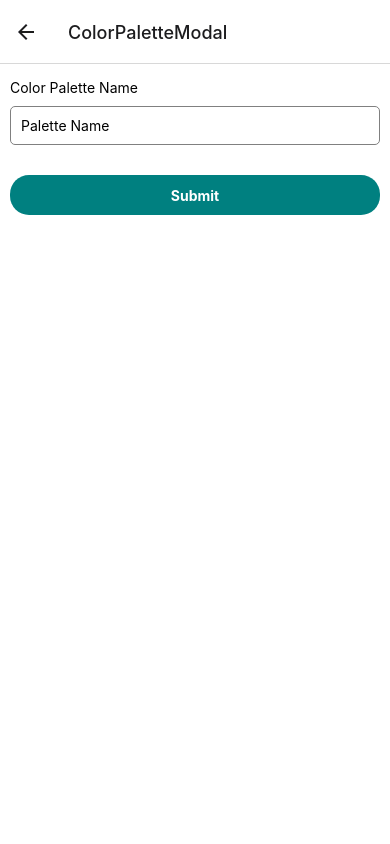
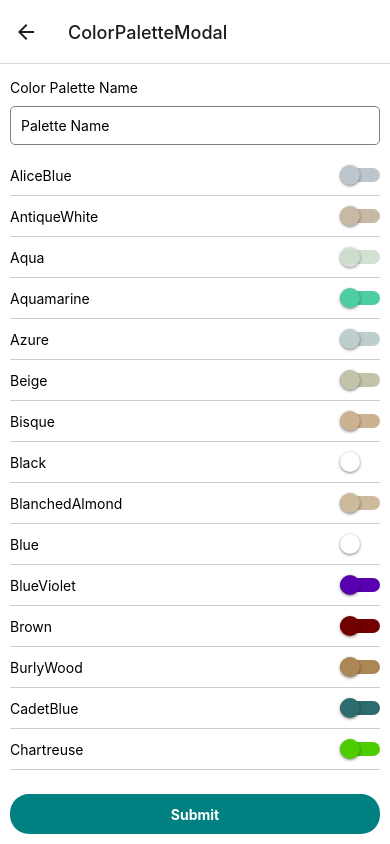
Before and after one commit to joncoe/JoncoeReactNativeProject, a React Native app: screen /ColorPaletteModal in a window 390 px wide. Built offline with nearby package versions, Linux system fonts and the light colour scheme; no server answers.

Commit message:
Add FlatList of colored switches for Color selection

```diff
--- /dev/null
+++ b/data/colorList.js
@@ -0,0 +1,151 @@
+const COLORS = [
+  { colorName: 'AliceBlue', hexCode: '#F0F8FF' },
+  { colorName: 'AntiqueWhite', hexCode: '#FAEBD7' },
+  { colorName: 'Aqua', hexCode: '#00FFFF' },
+  { colorName: 'Aquamarine', hexCode: '#7FFFD4' },
+  { colorName: 'Azure', hexCode: '#F0FFFF' },
+  { colorName: 'Beige', hexCode: '#F5F5DC' },
+  { colorName: 'Bisque', hexCode: '#FFE4C4' },
+  { colorName: 'Black', hexCode: '#000000' },
+  { colorName: 'BlanchedAlmond', hexCode: '#FFEBCD' },
+  { colorName: 'Blue', hexCode: '#0000FF' },
+  { colorName: 'BlueViolet', hexCode: '#8A2BE2' },
+  { colorName: 'Brown', hexCode: '#A52A2A' },
+  { colorName: 'BurlyWood', hexCode: '#DEB887' },
+  { colorName: 'CadetBlue', hexCode: '#5F9EA0' },
+  { colorName: 'Chartreuse', hexCode: '#7FFF00' },
+  { colorName: 'Chocolate', hexCode: '#D2691E' },
+  { colorName: 'Coral', hexCode: '#FF7F50' },
+  { colorName: 'CornflowerBlue', hexCode: '#6495ED' },
+  { colorName: 'Cornsilk', hexCode: '#FFF8DC' },
+  { colorName: 'Crimson', hexCode: '#DC143C' },
+  { colorName: 'Cyan', hexCode: '#00FFFF' },
+  { colorName: 'DarkBlue', hexCode: '#00008B' },
+  { colorName: 'DarkCyan', hexCode: '#008B8B' },
+  { colorName: 'DarkGoldenRod', hexCode: '#B8860B' },
+  { colorName: 'DarkGray', hexCode: '#A9A9A9' },
+  { colorName: 'DarkGrey', hexCode: '#A9A9A9' },
+  { colorName: 'DarkGreen', hexCode: '#006400' },
+  { colorName: 'DarkKhaki', hexCode: '#BDB76B' },
+  { colorName: 'DarkMagenta', hexCode: '#8B008B' },
+  { colorName: 'DarkOliveGreen', hexCode: '#556B2F' },
+  { colorName: 'Darkorange', hexCode: '#FF8C00' },
+  { colorName: 'DarkOrchid', hexCode: '#9932CC' },
+  { colorName: 'DarkRed', hexCode: '#8B0000' },
+  { colorName: 'DarkSalmon', hexCode: '#E9967A' },
+  { colorName: 'DarkSeaGreen', hexCode: '#8FBC8F' },
+  { colorName: 'DarkSlateBlue', hexCode: '#483D8B' },
+  { colorName: 'DarkSlateGray', hexCode: '#2F4F4F' },
+  { colorName: 'DarkSlateGrey', hexCode: '#2F4F4F' },
+  { colorName: 'DarkTurquoise', hexCode: '#00CED1' },
+  { colorName: 'DarkViolet', hexCode: '#9400D3' },
+  { colorName: 'DeepPink', hexCode: '#FF1493' },
+  { colorName: 'DeepSkyBlue', hexCode: '#00BFFF' },
+  { colorName: 'DimGray', hexCode: '#696969' },
+  { colorName: 'DimGrey', hexCode: '#696969' },
+  { colorName: 'DodgerBlue', hexCode: '#1E90FF' },
+  { colorName: 'FireBrick', hexCode: '#B22222' },
+  { colorName: 'FloralWhite', hexCode: '#FFFAF0' },
+  { colorName: 'ForestGreen', hexCode: '#228B22' },
+  { colorName: 'Fuchsia', hexCode: '#FF00FF' },
+  { colorName: 'Gainsboro', hexCode: '#DCDCDC' },
+  { colorName: 'GhostWhite', hexCode: '#F8F8FF' },
+  { colorName: 'Gold', hexCode: '#FFD700' },
+  { colorName: 'GoldenRod', hexCode: '#DAA520' },
+  { colorName: 'Gray', hexCode: '#808080' },
+  { colorName: 'Grey', hexCode: '#808080' },
+  { colorName: 'Green', hexCode: '#008000' },
+  { colorName: 'GreenYellow', hexCode: '#ADFF2F' },
+  { colorName: 'HoneyDew', hexCode: '#F0FFF0' },
+  { colorName: 'HotPink', hexCode: '#FF69B4' },
+  { colorName: 'IndianRed', hexCode: '#CD5C5C' },
+  { colorName: 'Indigo', hexCode: '#4B0082' },
+  { colorName: 'Ivory', hexCode: '#FFFFF0' },
+  { colorName: 'Khaki', hexCode: '#F0E68C' },
+  { colorName: 'Lavender', hexCode: '#E6E6FA' },
+  { colorName: 'LavenderBlush', hexCode: '#FFF0F5' },
+  { colorName: 'LawnGreen', hexCode: '#7CFC00' },
+  { colorName: 'LemonChiffon', hexCode: '#FFFACD' },
+  { colorName: 'LightBlue', hexCode: '#ADD8E6' },
+  { colorName: 'LightCoral', hexCode: '#F08080' },
+  { colorName: 'LightCyan', hexCode: '#E0FFFF' },
+  { colorName: 'LightGoldenRodYellow', hexCode: '#FAFAD2' },
+  { colorName: 'LightGray', hexCode: '#D3D3D3' },
+  { colorName: 'LightGrey', hexCode: '#D3D3D3' },
+  { colorName: 'LightGreen', hexCode: '#90EE90' },
+  { colorName: 'LightPink', hexCode: '#FFB6C1' },
+  { colorName: 'LightSalmon', hexCode: '#FFA07A' },
+  { colorName: 'LightSeaGreen', hexCode: '#20B2AA' },
+  { colorName: 'LightSkyBlue', hexCode: '#87CEFA' },
+  { colorName: 'LightSlateGray', hexCode: '#778899' },
+  { colorName: 'LightSlateGrey', hexCode: '#778899' },
+  { colorName: 'LightSteelBlue', hexCode: '#B0C4DE' },
+  { colorName: 'LightYellow', hexCode: '#FFFFE0' },
+  { colorName: 'Lime', hexCode: '#00FF00' },
+  { colorName: 'LimeGreen', hexCode: '#32CD32' },
+  { colorName: 'Linen', hexCode: '#FAF0E6' },
+  { colorName: 'Magenta', hexCode: '#FF00FF' },
+  { colorName: 'Maroon', hexCode: '#800000' },
+  { colorName: 'MediumAquaMarine', hexCode: '#66CDAA' },
+  { colorName: 'MediumBlue', hexCode: '#0000CD' },
+  { colorName: 'MediumOrchid', hexCode: '#BA55D3' },
+  { colorName: 'MediumPurple', hexCode: '#9370D8' },
+  { colorName: 'MediumSeaGreen', hexCode: '#3CB371' },
+  { colorName: 'MediumSlateBlue', hexCode: '#7B68EE' },
+  { colorName: 'MediumSpringGreen', hexCode: '#00FA9A' },
+  { colorName: 'MediumTurquoise', hexCode: '#48D1CC' },
+  { colorName: 'MediumVioletRed', hexCode: '#C71585' },
+  { colorName: 'MidnightBlue', hexCode: '#191970' },
+  { colorName: 'MintCream', hexCode: '#F5FFFA' },
+  { colorName: 'MistyRose', hexCode: '#FFE4E1' },
+  { colorName: 'Moccasin', hexCode: '#FFE4B5' },
+  { colorName: 'NavajoWhite', hexCode: '#FFDEAD' },
+  { colorName: 'Navy', hexCode: '#000080' },
+  { colorName: 'OldLace', hexCode: '#FDF5E6' },
+  { colorName: 'Olive', hexCode: '#808000' },
+  { colorName: 'OliveDrab', hexCode: '#6B8E23' },
+  { colorName: 'Orange', hexCode: '#FFA500' },
+  { colorName: 'OrangeRed', hexCode: '#FF4500' },
+  { colorName: 'Orchid', hexCode: '#DA70D6' },
+  { colorName: 'PaleGoldenRod', hexCode: '#EEE8AA' },
+  { colorName: 'PaleGreen', hexCode: '#98FB98' },
+  { colorName: 'PaleTurquoise', hexCode: '#AFEEEE' },
+  { colorName: 'PaleVioletRed', hexCode: '#D87093' },
+  { colorName: 'PapayaWhip', hexCode: '#FFEFD5' },
+  { colorName: 'PeachPuff', hexCode: '#FFDAB9' },
+  { colorName: 'Peru', hexCode: '#CD853F' },
+  { colorName: 'Pink', hexCode: '#FFC0CB' },
+  { colorName: 'Plum', hexCode: '#DDA0DD' },
+  { colorName: 'PowderBlue', hexCode: '#B0E0E6' },
+  { colorName: 'Purple', hexCode: '#800080' },
+  { colorName: 'Red', hexCode: '#FF0000' },
+  { colorName: 'RosyBrown', hexCode: '#BC8F8F' },
+  { colorName: 'RoyalBlue', hexCode: '#4169E1' },
+  { colorName: 'SaddleBrown', hexCode: '#8B4513' },
+  { colorName: 'Salmon', hexCode: '#FA8072' },
+  { colorName: 'SandyBrown', hexCode: '#F4A460' },
+  { colorName: 'SeaGreen', hexCode: '#2E8B57' },
+  { colorName: 'SeaShell', hexCode: '#FFF5EE' },
+  { colorName: 'Sienna', hexCode: '#A0522D' },
+  { colorName: 'Silver', hexCode: '#C0C0C0' },
+  { colorName: 'SkyBlue', hexCode: '#87CEEB' },
+  { colorName: 'SlateBlue', hexCode: '#6A5ACD' },
+  { colorName: 'SlateGray', hexCode: '#708090' },
+  { colorName: 'SlateGrey', hexCode: '#708090' },
+  { colorName: 'Snow', hexCode: '#FFFAFA' },
+  { colorName: 'SpringGreen', hexCode: '#00FF7F' },
+  { colorName: 'SteelBlue', hexCode: '#4682B4' },
+  { colorName: 'Tan', hexCode: '#D2B48C' },
+  { colorName: 'Teal', hexCode: '#008080' },
+  { colorName: 'Thistle', hexCode: '#D8BFD8' },
+  { colorName: 'Tomato', hexCode: '#FF6347' },
+  { colorName: 'Turquoise', hexCode: '#40E0D0' },
+  { colorName: 'Violet', hexCode: '#EE82EE' },
+  { colorName: 'Wheat', hexCode: '#F5DEB3' },
+  { colorName: 'White', hexCode: '#FFFFFF' },
+  { colorName: 'WhiteSmoke', hexCode: '#F5F5F5' },
+  { colorName: 'Yellow', hexCode: '#FFFF00' },
+  { colorName: 'YellowGreen', hexCode: '#9ACD' },
+];
+
+export default COLORS;
--- a/screens/ColorPaletteModal.js
+++ b/screens/ColorPaletteModal.js
@@ -6,10 +6,16 @@
   StyleSheet,
   TouchableOpacity,
   Alert,
+  Switch,
+  FlatList,
 } from 'react-native';
+
+import COLORS from '../data/colorList';
+import { newColorShade } from '../utils/newColorShade';
 
 const ColorPaletteModal = ({ navigation }) => {
   const [name, setName] = useState('');
+  const [selectedColors, setSelectedColors] = useState([]);
 
   const handleSubmit = useCallback(
     e => {
@@ -26,6 +32,19 @@
     [name],
   );
 
+  const handleUpdate = useCallback(
+    (color, newValue) => {
+      if (newValue === true) {
+        setSelectedColors(current => [...current, color]);
+      } else {
+        setSelectedColors(current =>
+          current.filter(c => c.colorName !== color.colorName),
+        );
+      }
+    },
+    [selectedColors, setSelectedColors],
+  );
+
   return (
     <View style={styles.container}>
       <Text style={styles.name}>Color Palette Name</Text>
@@ -34,6 +53,34 @@
         value={name}
         onChangeText={text => setName(text)}
         placeholder="Palette Name"
+      />
+      <FlatList
+        data={COLORS}
+        keyExtractor={item => item.colorName}
+        renderItem={({ item }) => (
+          <View style={styles.color}>
+            <Text>{item.colorName}</Text>
+            <Switch
+              value={
+                !!selectedColors.find(
+                  color => color.colorName === item.colorName,
+                )
+              }
+              onValueChange={newValue => handleUpdate(item, newValue)}
+              trackColor={{
+                false: newColorShade(item.hexCode, -50),
+                true: item.hexCode,
+              }}
+              ios_backgroundColor={{
+                false: newColorShade(item.hexCode, -50),
+                true: item.hexCode,
+              }}
+              thumbColor={
+                false ? item.hexCode : newColorShade(item.hexCode, -50)
+              }
+            />
+          </View>
+        )}
       />
       <TouchableOpacity style={styles.button} onPress={handleSubmit}>
         <Text style={styles.buttonText}>Submit</Text>
@@ -71,6 +118,14 @@
   name: {
     marginBottom: 10,
   },
+  color: {
+    flexDirection: 'row',
+    justifyContent: 'space-between',
+    alignItems: 'center',
+    paddingVertical: 10,
+    borderBottomWidth: 1,
+    borderBottomColor: '#ccc',
+  },
 });
 
 export default ColorPaletteModal;
--- /dev/null
+++ b/utils/newColorShade.js
@@ -0,0 +1,18 @@
+export const newColorShade = (hexColor, magnitude) => {
+  hexColor = hexColor.replace(`#`, ``);
+  if (hexColor.length === 6) {
+    const decimalColor = parseInt(hexColor, 16);
+    let r = (decimalColor >> 16) + magnitude;
+    r > 255 && (r = 255);
+    r < 0 && (r = 0);
+    let g = (decimalColor & 0x0000ff) + magnitude;
+    g > 255 && (g = 255);
+    g < 0 && (g = 0);
+    let b = ((decimalColor >> 8) & 0x00ff) + magnitude;
+    b > 255 && (b = 255);
+    b < 0 && (b = 0);
+    return `#${(g | (b << 8) | (r << 16)).toString(16)}`;
+  } else {
+    return hexColor;
+  }
+};
```
